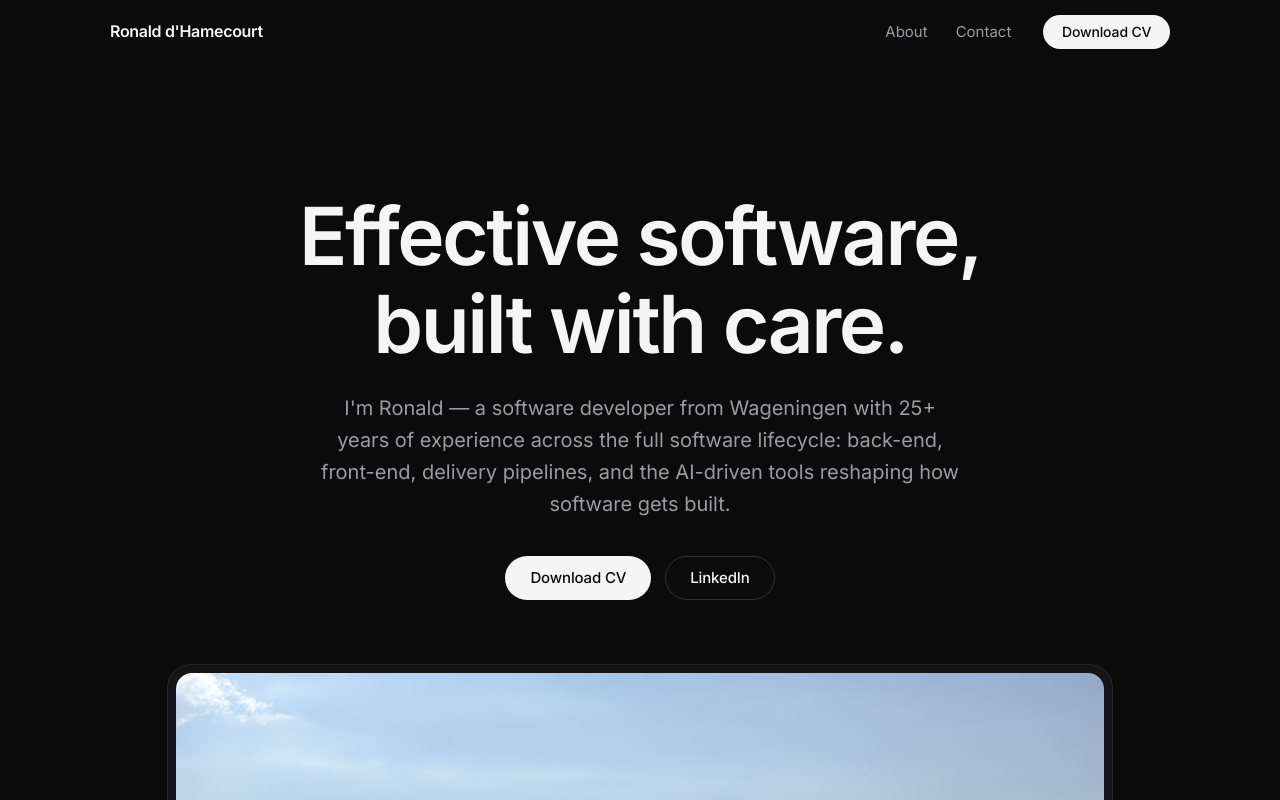
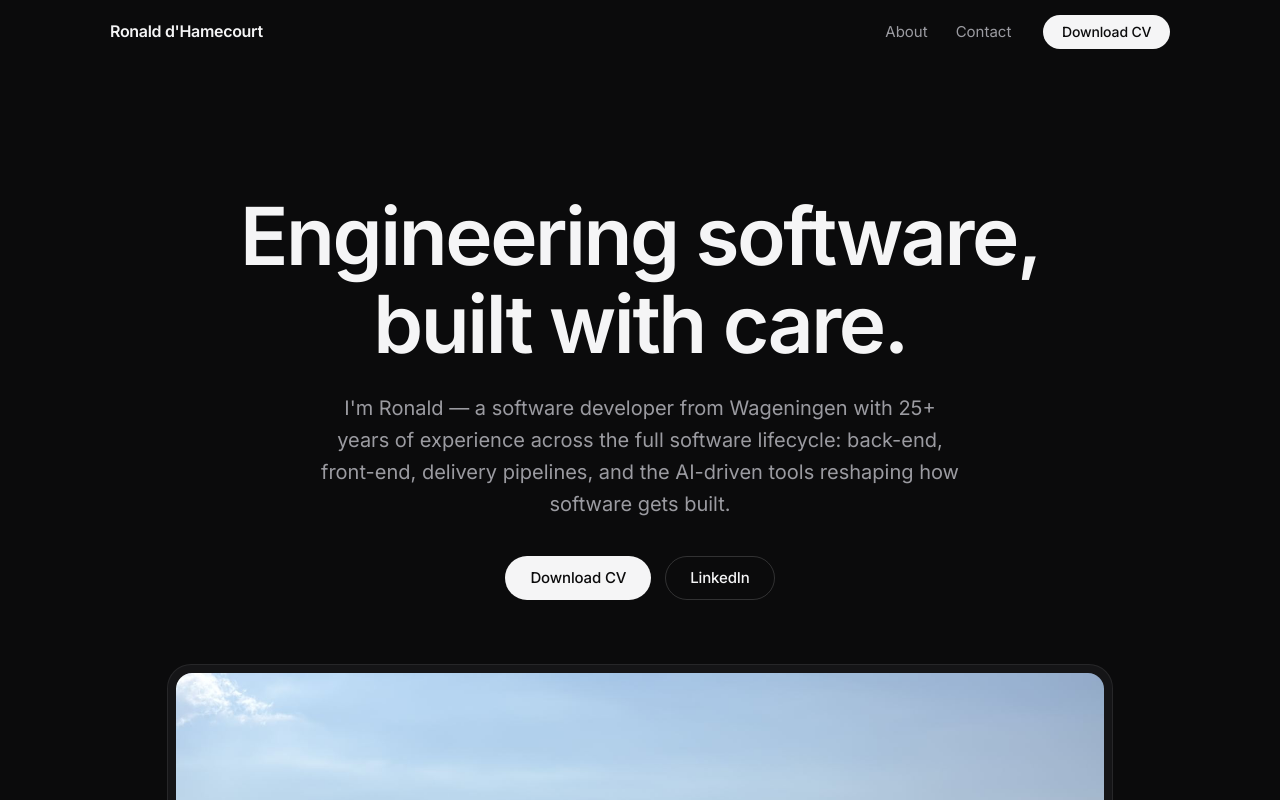
Before and after one commit to RonaldAtGitHub/dhamecourt.com, an Angular app: page / in a window 1280 px wide. Shown: the top 800 px of the page. Built offline with nearby package versions, Linux system fonts and the light colour scheme.

Commit message:
Change hero headline to "Engineering software, built with care."

```diff
--- a/src/app/app.component.html
+++ b/src/app/app.component.html
@@ -14,7 +14,7 @@
 
 <main id="top">
   <section class="hero container">
-    <h1>Effective software,<br />built with care.</h1>
+    <h1>Engineering software,<br />built with care.</h1>
     <p class="hero-sub">
       I'm Ronald — a software developer from Wageningen with 25+ years of
       experience across the full software lifecycle: back-end, front-end,
```
